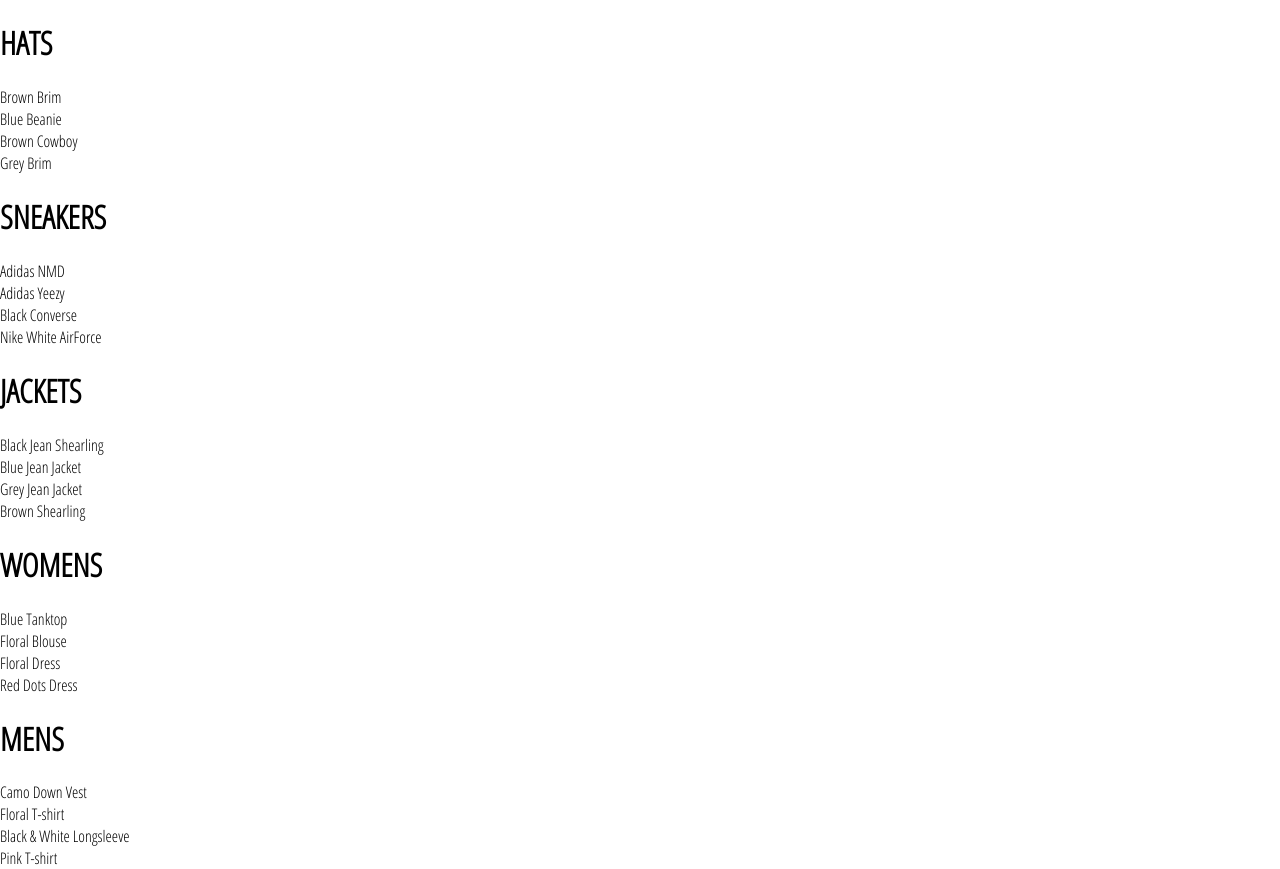
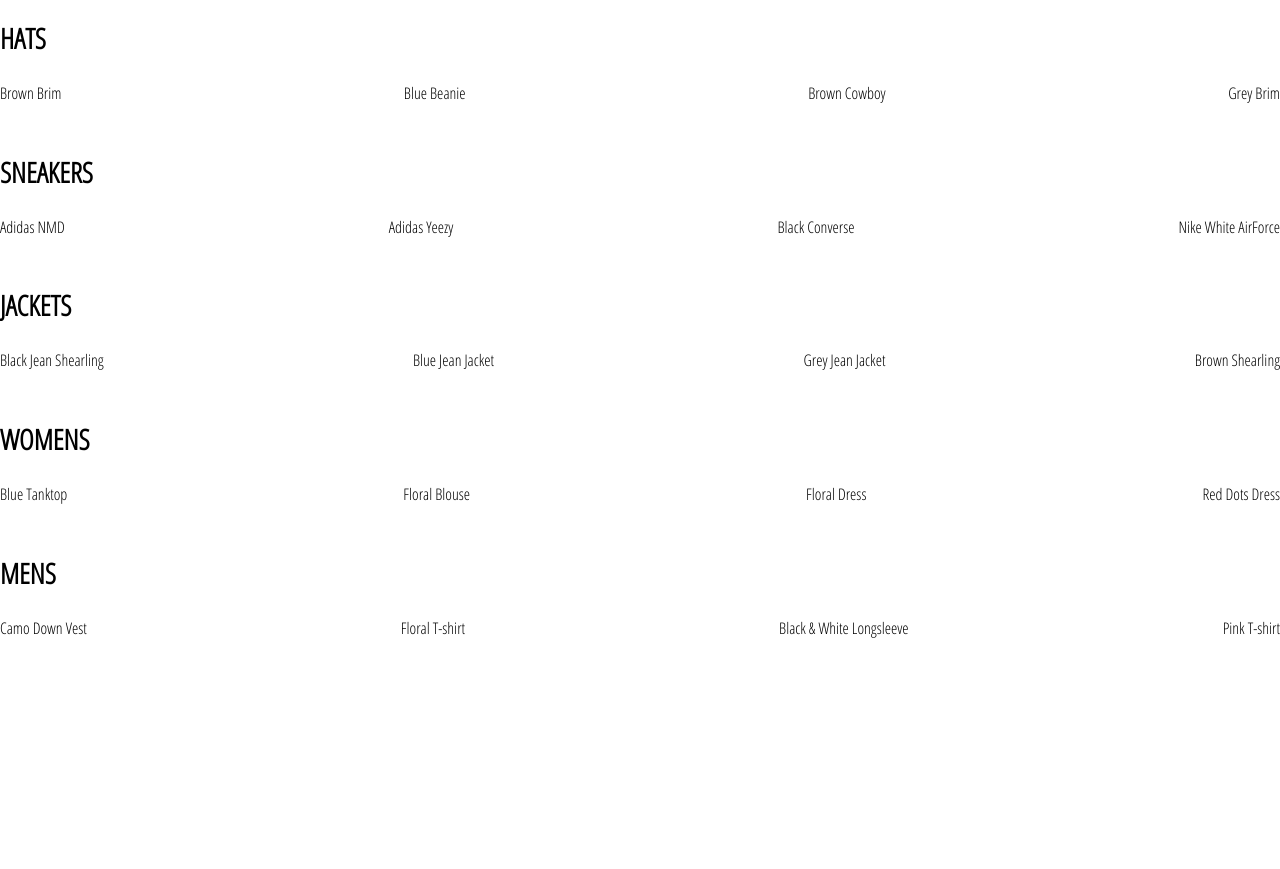
Before and after one commit to And4Web/And-Clothing-Ecommerce, a React (Create React App) app: page /shop in a window 1280 px wide. After the commit the page ends 800 px from the top, so only its background shows below. Built offline with nearby package versions, Linux system fonts and the light colour scheme.

Commit message:
collection items

```diff
--- /dev/null
+++ b/src/components/preview-collection/collection-preview.styles.scss
@@ -0,0 +1,15 @@
+.collection-preview {
+  display: flex;
+  flex-direction: column;
+  margin-bottom: 30px;
+
+  .title {
+    font-size: 28px;
+    margin-bottom: 25px;
+  }
+
+  .preview {
+    display: flex;
+    justify-content: space-between;
+  }
+}
--- a/src/components/preview-collection/preview-collection.component.jsx
+++ b/src/components/preview-collection/preview-collection.component.jsx
@@ -1,5 +1,5 @@
 import React from 'react';
-import './preview-collection.styles.sass';
+import './collection-preview.styles.scss';
 
 const CollectionPreview = ({title, items}) => (
   <div className='collection-preview'>
```
Also changed, not shown: src/components/collection-item/collection-item.component.jsx (added, +18 -0 lines), src/components/collection-item/collection-item.styles.scss (added, +32 -0 lines), src/components/preview-collection/preview-collection.styles.sass (deleted).
